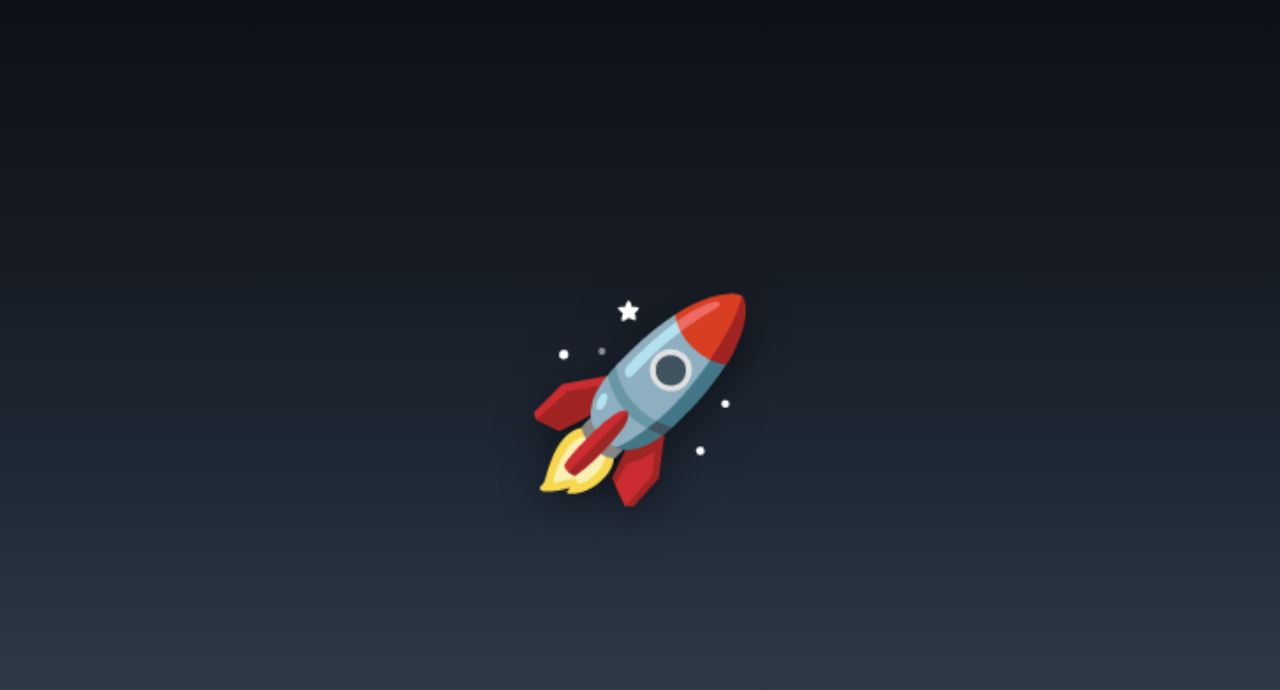
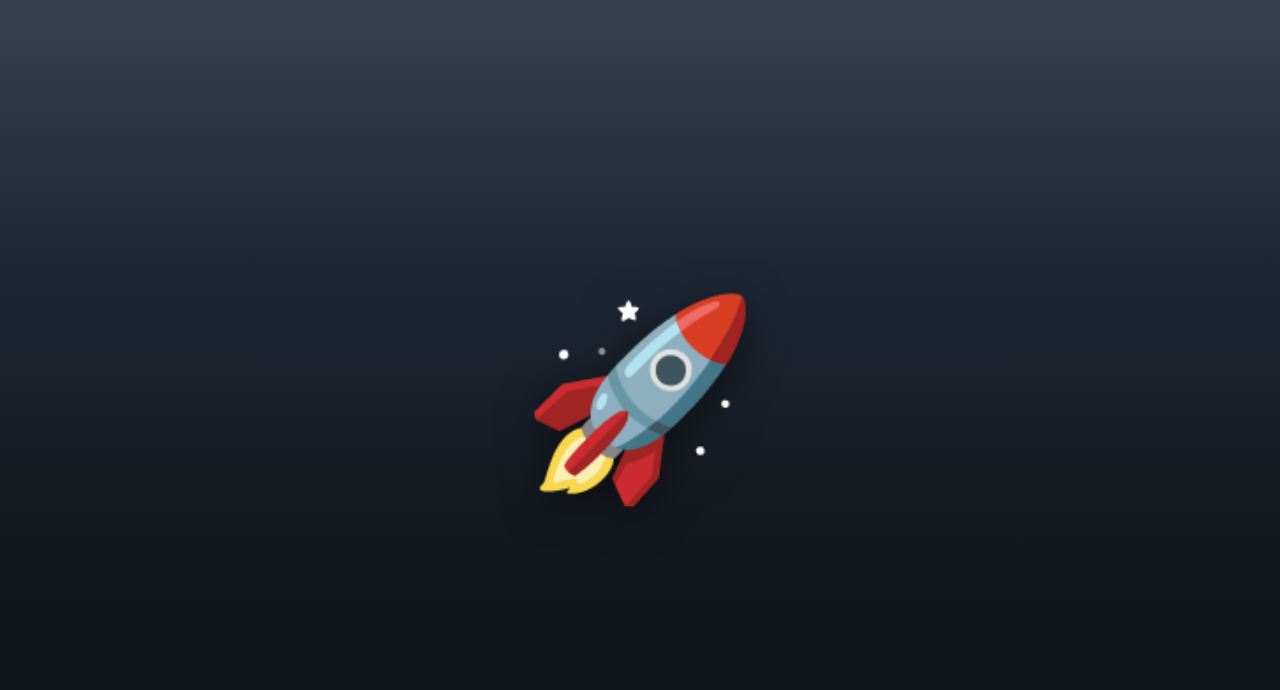
Before and after one commit to mxcoppell/bootloader.live, a plain HTML site: page index.html in a window 1280 px wide. Drawn offline with Linux system fonts and the light colour scheme.

Commit message:
Reverse gradient: lighter dawn sky at top, darker at bottom

```diff
--- a/index.html
+++ b/index.html
@@ -13,7 +13,7 @@
         }
 
         body {
-            background: linear-gradient(180deg, #0d1117 0%, #161b22 30%, #1f2937 60%, #374151 100%);
+            background: linear-gradient(180deg, #374151 0%, #1f2937 30%, #161b22 60%, #0d1117 100%);
             min-height: 100vh;
             overflow: hidden;
             position: relative;
```
